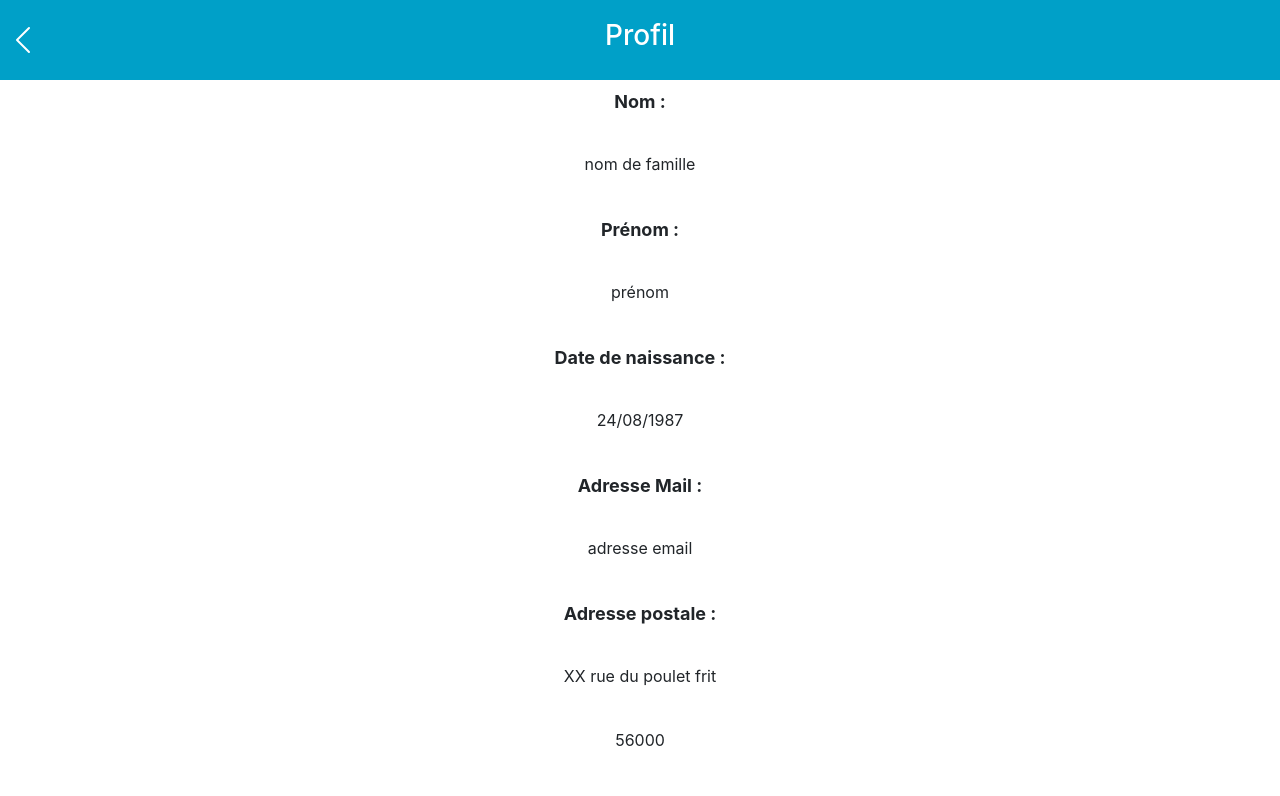
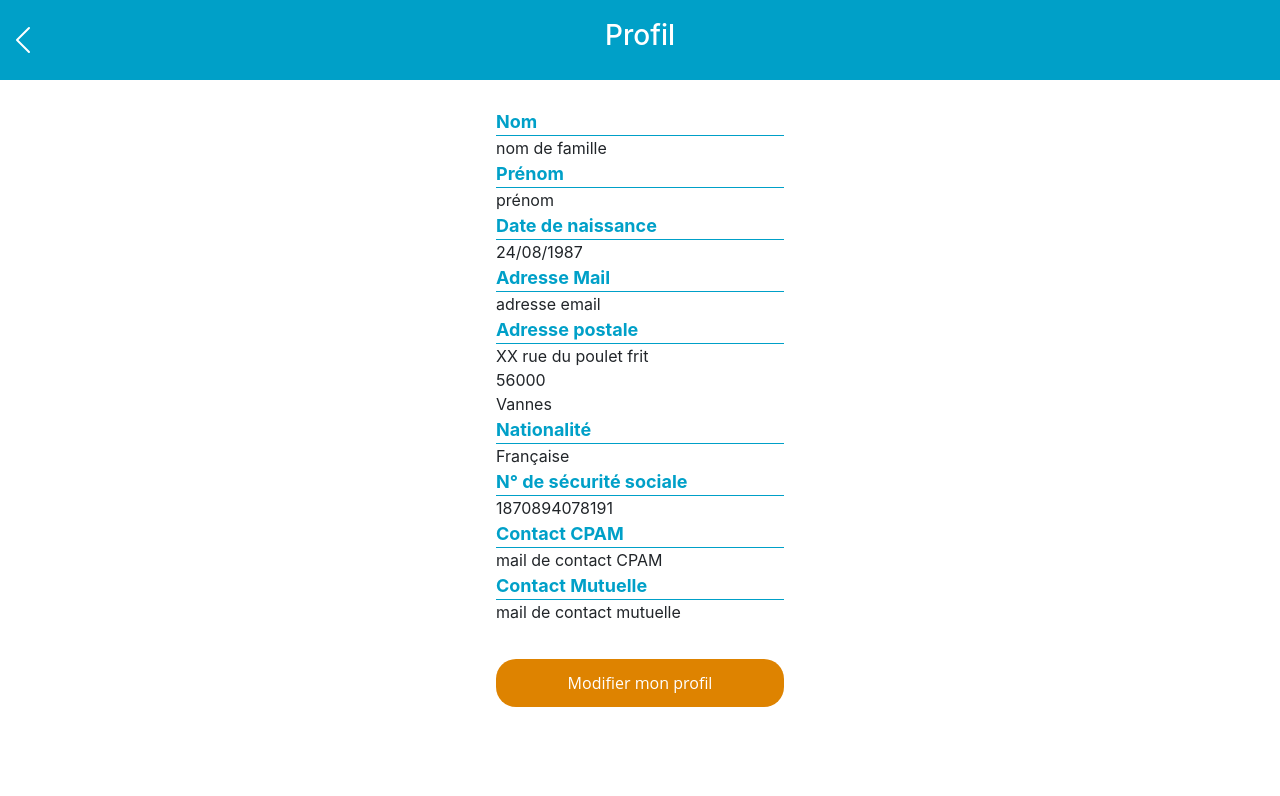
Before and after one commit to jbb-dev/hackathon2-JACK-front, a React (Create React App) app: page /profile in a window 1280 px wide. Shown: the top 796 px of the page. Built offline with nearby package versions, Linux system fonts and the light colour scheme.

Commit message:
restyle profile page

```diff
--- a/src/components/Landing/landing.css
+++ b/src/components/Landing/landing.css
@@ -4,7 +4,7 @@
   flex-flow: column nowrap;
   align-items: center;
   margin-top: 20em;
-  margin-left: 12vw;
+
   padding: 1em;
 }
 
@@ -112,15 +112,15 @@ button {
 /* register page */
 
 .register_page {
-  margin-top: 7em;
+  margin-top: 0;
   text-align: center;
 }
 .register_page p {
   text-align: center;
 }
 .register_logo {
-  height: 9em;
-  width: 9em;
+  height: 15em;
+  width: auto;
   padding: 0.5em;
 }
 
@@ -179,7 +179,7 @@ button {
 }
 
 .deconnexion_button {
-  background-color: #DE8300;
+  background-color: #de8300;
   border: none;
   border-style: none;
   border-radius: 20px;
@@ -193,8 +193,8 @@ button {
 }
 
 .home_logo {
-  height: 9em;
-  width: 9em;
+  height: 13em;
+  width: auto;
   padding: 0.5em;
   margin-top: 1em;
   margin-left: 8em;
--- a/src/components/Profile.js
+++ b/src/components/Profile.js
@@ -55,29 +55,29 @@ const Profile = (props) => {
       <Header arrow='true' title="Profil" />
       <div className="profile_page">
         <table>
-          <tr className="entete">Nom :</tr>
+          <tr className="entete">Nom </tr>
           <tr className="valeur">{profile.nom}</tr>
-          <tr className="entete">Prénom :</tr>
+          <tr className="entete">Prénom </tr>
           <tr className="valeur">{profile.prenom}</tr>
-          <tr className="entete">Date de naissance :</tr>
+          <tr className="entete">Date de naissance </tr>
           <tr className="valeur">{profile.naissance}</tr>
-          <tr className="entete">Adresse Mail :</tr>
+          <tr className="entete">Adresse Mail </tr>
           <tr className="valeur">{modif ? <input type='text' value={modifiedProfile.mail} onChange={(e) => setModifiedProfile({ ...modifiedProfile, mail: e.target.value })} /> : profile.mail}</tr>
-          {modif ? <><tr className="entete">Nouveau mot de passe :</tr>
+          {modif ? <><tr className="entete">Nouveau mot de passe </tr>
           <tr className="valeur"><input type='password' className={validPW? 'valid' : 'invalid'} value={typedPW} onChange={(e)=> setTypedPW( e.target.value)}/></tr>
-          <tr className="entete">Valider mot de passe :</tr>
+          <tr className="entete">Valider mot de passe </tr>
           <tr><input type='password' className={validPW ? 'valid' : 'invalid'} onChange={(e) => changePW(e) } /></tr> </> : ''}
-          <tr className="entete">Adresse postale :</tr>
+          <tr className="entete">Adresse postale </tr>
           <tr className="valeur">{modif ? <input type='text' value={modifiedProfile.rue} onChange={(e) => setModifiedProfile({...modifiedProfile, rue: e.target.value})} /> : profile.rue}</tr>
           <tr className="valeur">{modif ? <input type='text' value={modifiedProfile.postal} onChange={(e) => setModifiedProfile({ ...modifiedProfile, postal: e.target.value })} /> : profile.postal}</tr>
           <tr className="valeur">{modif ? <input type='text' value={modifiedProfile.ville} onChange={(e) => setModifiedProfile({ ...modifiedProfile, ville: e.target.value })} /> : profile.ville}</tr>
-          <tr className="entete">Nationalité :</tr>
+          <tr className="entete">Nationalité </tr>
           <tr className="valeur">{profile.nation}</tr>
-          <tr className="entete">N° de sécurité sociale :</tr>
+          <tr className="entete">N° de sécurité sociale </tr>
           <tr className="valeur">{profile.secu}</tr>
-          <tr className="entete">Contact CPAM :</tr>
+          <tr className="entete">Contact CPAM </tr>
           <tr className="valeur">{modif ? <input type='text' value={modifiedProfile.cpam} onChange={(e) => setModifiedProfile({ ...modifiedProfile, cpam: e.target.value })} /> : profile.cpam}</tr>
-          <tr className="entete">Contact Mutuelle :</tr>
+          <tr className="entete">Contact Mutuelle </tr>
           <tr className="valeur">{modif ? <input type='text' value={modifiedProfile.mutuelle} onChange={(e) => setModifiedProfile({ ...modifiedProfile, mutuelle: e.target.value })} /> : profile.mutuelle}</tr>
         </table>
         {modif ? <button className="modif_button" onClick={(e) => validprof(e)}>Valider mon profil</button> : <button className="modif_button" onClick={(e) => modifprof(e)}>Modifier mon profil</button>}
--- a/src/components/profile.css
+++ b/src/components/profile.css
@@ -30,16 +30,18 @@
 
 table{
     width: 100%;
-    text-align: center;
+    text-align: left;
+    margin-top: 20px;
 }
 
 table input {
   max-width: 60vw;
-  max-height: 5vh
+  max-height: 5vh;
+  margin : 5px;
 }
 
 table tr {
-  height: 8vh;
+  height: 2vh;
 }
 
 .modif_button {
@@ -59,6 +61,9 @@ table tr {
 .entete{
     font-weight: bold;
     font-size: 18px;
+    border-bottom: 1px solid #00A0C8;
+    color: #00A0C8;
+    height: 5px;
 }
 
 .valeur{
```
Also changed, not shown: src/assets/images/hermes2.png.
